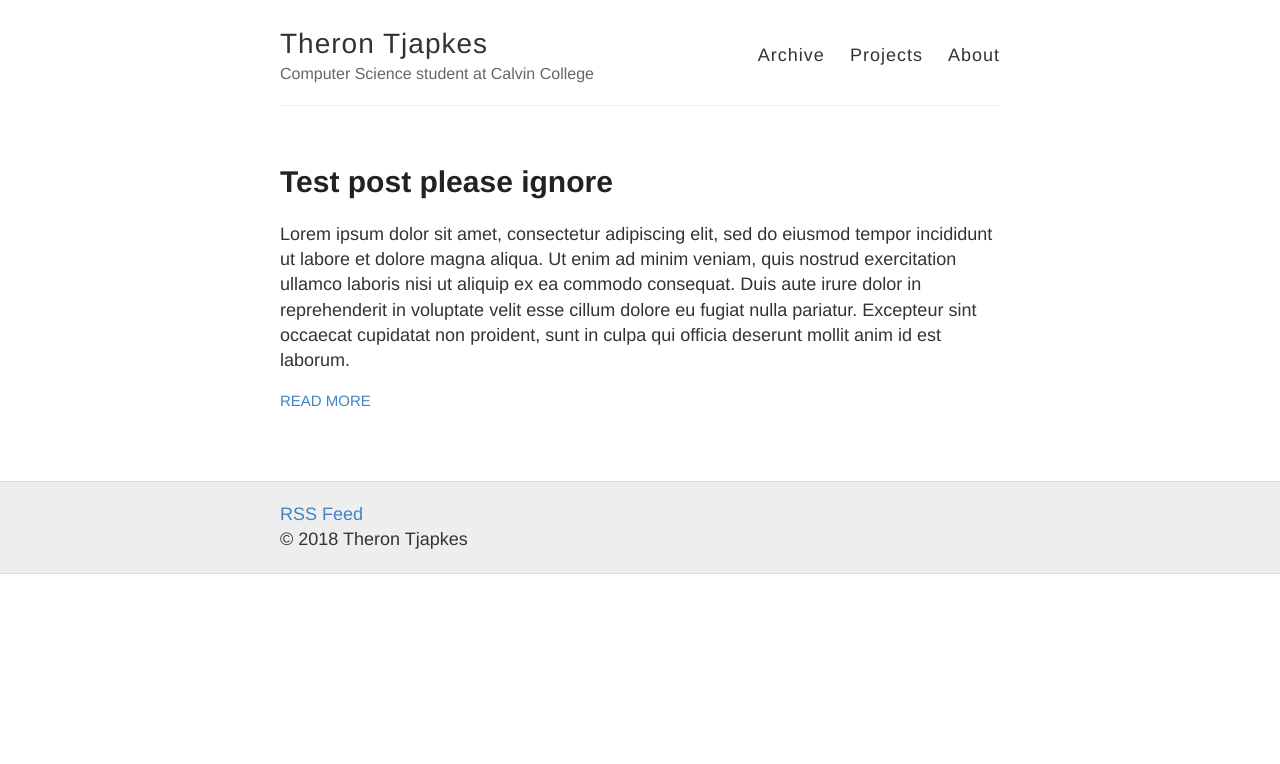
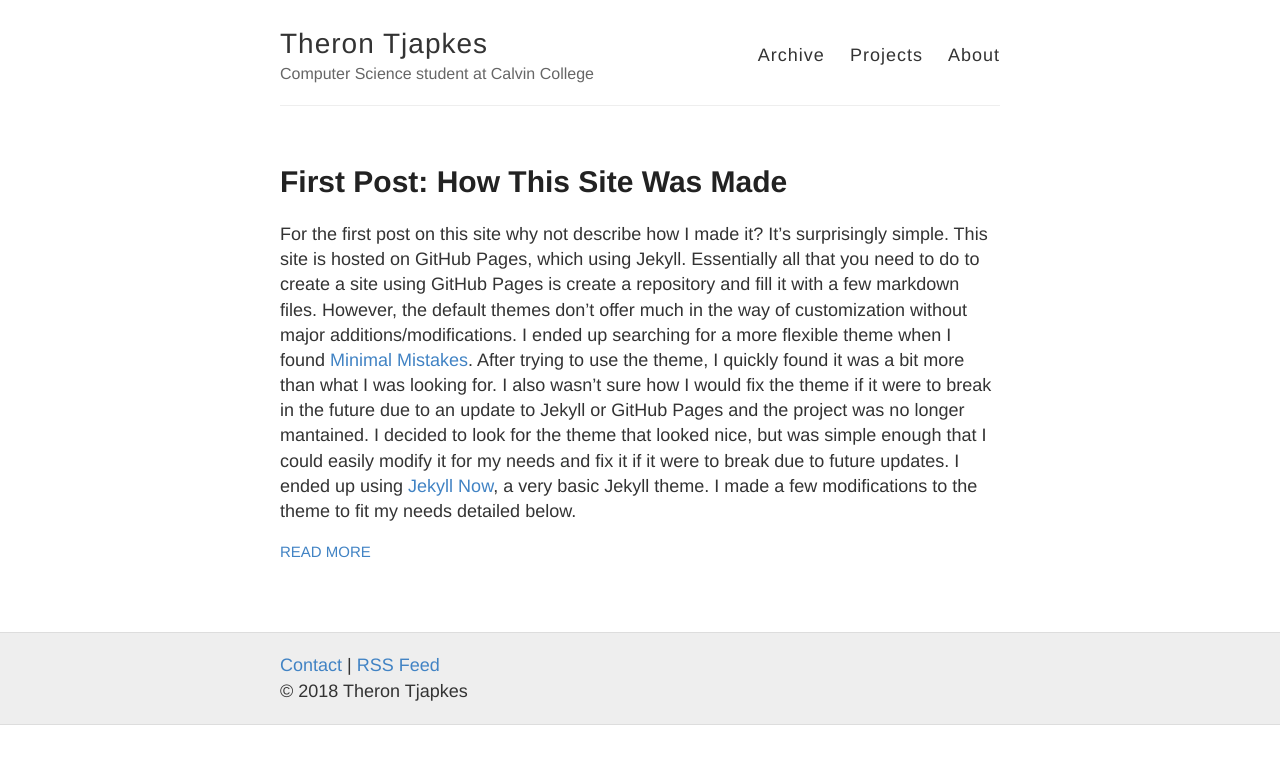
Before and after one commit to ther0n/therontjapkes.com, a Jekyll site: the page built from index.html, in a window 1280 px wide. Shown: the top 764 px of the page. Built offline with Jekyll 4.4.1, drawn with Linux system fonts in a browser that asks for light colours.

Commit message:
First post and page updates

```diff
--- a/_includes/footer.html
+++ b/_includes/footer.html
@@ -1,4 +1,4 @@
-<a href="{{ site.baseurl }}/feed.xml">RSS Feed</a>
+<a href="{{ site.baseurl }}/contact">Contact</a> | <a href="{{ site.baseurl }}/feed.xml">RSS Feed</a>
 <div class="page__footer-copyright">&copy; {{ site.time | date: '%Y' }} {{ site.name | default: site.title }}</div>
 <!-- {% if site.footer-links.dribbble %}<a href="https://dribbble.com/{{ site.footer-links.dribbble }}"><i class="svg-icon dribbble"></i></a>{% endif %}
 {% if site.footer-links.email %}<a href="mailto:{{ site.footer-links.email }}"><i class="svg-icon email"></i></a>{% endif %}
--- a/_posts/2018-08-19-test-post-please-ignore.md
+++ /dev/null
@@ -1,7 +0,0 @@
----
-layout: post
-title:  "Test post please ignore"
----
-Lorem ipsum dolor sit amet, consectetur adipiscing elit, sed do eiusmod tempor incididunt ut labore et dolore magna aliqua. Ut enim ad minim veniam, quis nostrud exercitation ullamco laboris nisi ut aliquip ex ea commodo consequat. Duis aute irure dolor in reprehenderit in voluptate velit esse cillum dolore eu fugiat nulla pariatur. Excepteur sint occaecat cupidatat non proident, sunt in culpa qui officia deserunt mollit anim id est laborum.
-
-Well you didn't really ignore it did you.....
--- /dev/null
+++ b/_posts/2018-08-20-how-this-site-was-made.md
@@ -0,0 +1,109 @@
+---
+layout: post
+title:  "First Post: How This Site Was Made"
+---
+For the first post on this site why not describe how I made it? It's surprisingly simple. This site is hosted on GitHub Pages, which using Jekyll. Essentially all that you need to do to create a site using GitHub Pages is create a repository and fill it with a few markdown files. However, the default themes don't offer much in the way of customization without major additions/modifications. I ended up searching for a more flexible theme when I found [Minimal Mistakes](https://mmistakes.github.io/minimal-mistakes/). After trying to use the theme, I quickly found it was a bit more than what I was looking for. I also wasn't sure how I would fix the theme if it were to break in the future due to an update to Jekyll or GitHub Pages and the project was no longer mantained. I decided to look for the theme that looked nice, but was simple enough that I could easily modify it for my needs and fix it if it were to break due to future updates. I ended up using [Jekyll Now](http://www.jekyllnow.com/), a very basic Jekyll theme. I made a few modifications to the theme to fit my needs detailed below.
+
+#### Landing Page
+I wanted the landing page to show the most recent posts, with the most recent post at the top of the list. To accomplish this I modified index.html to look like this:
+{% highlight html %}
+{% raw %}
+---
+layout: default
+---
+
+<div class="posts">
+  {% for post in site.posts %}
+    {% if forloop.index <= 10 %}
+      <article class="post">
+
+        <h1><a href="{{ site.baseurl }}{{ post.url }}">{{ post.title }}</a></h1>
+
+        <div class="entry">
+          {{ post.excerpt }}
+        </div>
+
+        <a href="{{ site.baseurl }}{{ post.url }}" class="read-more">Read More</a>
+      </article>
+    {% endif %}
+  {% endfor %}
+</div>
+{% endraw %}
+{% endhighlight %}
+
+This will display the 10 most recent posts, with a small excerpt from the article and a link to read more of the article.
+
+#### Top Navigation Links
+I wanted to have 4 links at the top of the page, one to the most recent posts (homepage), one to a list of all my posts (archive), a link to a page about my projects, and a link to a page about me with some contact info. The navigation links are controlled by this section of html in the file `_layout/default.html`:
+{% highlight html %}
+{% raw %}
+<nav>
+  <a href="{{ site.baseurl }}/">Blog</a>
+  <a href="{{ site.baseurl }}/about">About</a>
+</nav>
+{% endraw %}
+{% endhighlight %}
+which I modified to:
+{% highlight html %}
+{% raw %}
+<nav>
+  <a href="{{ site.baseurl }}/archive">Archive</a>
+  <a href="{{ site.baseurl }}/projects">Projects</a>
+  <a href="{{ site.baseurl }}/about">About</a>
+</nav>
+{% endraw %}
+{% endhighlight %}
+To make the links actually go to the proper pages, I created a `.md` file for each of the links. Each file requires front matter which looks like this:
+{% highlight yml %}
+{% raw %}
+---
+layout: default
+title: About
+permalink: /about/
+---
+{% endraw %}
+{% endhighlight %}
+The above front matter is used for my About page. The `layout:` key is what determines which html file from `_layout` to use. For example this posts front matter contains `layout: post` which means it uses `_layout/post.html` to format the page. The `title:` key is pretty self explanitory. The last key in the example front matter above is the `permalink:` key. This key is how to set the address for accessing the page. For example if I set `permalink: /asdfghjkl/` then going to `therontjapkes.com/asdfghjkl` would take me to that page.
+
+#### The Archive Page
+Every other page is a simple markdown file so I won't go into detail about them. The archive page is a dynamic page which will display all posts to this site, sorted by year. I did this by creating `archive.html` containing:
+{% highlight html %}
+{% raw %}
+---
+layout: default
+title: Archive
+permalink: /archive/
+---
+
+<div class="well">
+{%for post in site.posts %}
+    {% unless post.next %}
+        <h1>{{ post.date | date: '%Y' }}</h1>
+        <ul>
+    {% else %}
+        {% capture year %}{{ post.date | date: '%Y' }}{% endcapture %}
+        {% capture nyear %}{{ post.next.date | date: '%Y' }}{% endcapture %}
+        {% if year != nyear %}
+            </ul>
+            <h1>{{ post.date | date: '%Y' }}</h1>
+            <ul>
+        {% endif %}
+    {% endunless %}
+    <li><a href="{{ site.baseurl}}{{ post.url }}">{{ post.date | date: "%b %-d" }} - {{ post.title }}</a></li>
+{% endfor %}
+</ul>
+</div>
+{% endraw %}
+{% endhighlight %}
+
+#### Footer
+I didn't really like the social links at the bottom of the page with the theme by default. I don't really use any social media, and it seemed reduntant to have contact information at the bottom of the page and in my about page. I found that `default.html` has the line {%raw%}`{% include footer.html %}`{%endraw%} towards the bottom of the file. This file is located in `_includes/footer.html` and it is what I edited to make the footer appear as I wanted. This is what `_includes/footer.html` looks like after my modifications:
+{% highlight html %}
+{% raw %}
+<a href="{{ site.baseurl }}/contact">Contact</a> | <a href="{{ site.baseurl }}/feed.xml">RSS Feed</a>
+<div class="page__footer-copyright">&copy; {{ site.time | date: '%Y' }} {{ site.name | default: site.title }}</div>
+{% endraw %}
+{% endhighlight %}
+This will create a link to my contact page, and a link to an RSS feed for the site, as well as a copyright notice.
+
+I'm happy with how the site turned out with these modifications. I also am also using my modified version of [Jekyll Now](http://www.jekyllnow.com/) over on [lastminute.games](https://lastminute.games).
--- a/about.md
+++ b/about.md
@@ -4,12 +4,8 @@ title: About
 permalink: /about/
 ---
 
-Some information about you!
+I am a computer science student at Calvin College. I have interests in software development (espescially if that software is a game), and information security.
 
-### More Information
-
-A place to include any other types of information that you'd like to include about yourself.
-
-### Contact me
-
-[email@domain.com](mailto:email@domain.com)
+In my free time, I enjoy both playing and making video games. I enjoy working with computer hardware, and have built my own desktop computer which I use for both development and gaming. I also enjoy modifying my devices to do things they often weren't meant to do, for example running doom on an MP3 player. This lead to my interest in information security as most modifications rely on exploits in the device and it's software.
+## Contact me
+{% include_relative contact-info.md %}
--- a/projects.md
+++ b/projects.md
@@ -3,8 +3,35 @@ layout: page
 title: Projects
 permalink: /projects
 ---
-Below are some of my projects
+Check out some of my projects below!
+# Fun Projects
+
+### PvPanic
+PvPanic is a peer-to-peer multiplayer shooter. The goal of the project is to learn the [Godot Game Engine](https://godotengine.org/) by creating a complete game using the engine. I plan to use what I learn from this project to create a game I have been wanting to make for some time.
+
+[Learn more about PvPanic here!](https://lastminute.games/pvpanic)
+
+### Asteroids-MonoGame
+This is an incomplete recreation of the classic game Asteroids. The goal of the project was to learn how to create a simple game in MonoGame, however I decided to switch to using Godot Engine.
+
+[Check it out on GitHub](https://github.com/ther0n/Asteroids-MonoGame)
+
+# School Projects
+
 ### Music Sync
-Sync music files from a source to a destination and specify encoders for specific file types. Final project for CS 214.
+Sync music files from a source to a destination and specify encoders for specific file types. The program is written in Rust the language I choose to use for my final project in my Programming Languages course at Calvin College (CS-214).
 
-[Check it out here](https://github.com/ther0n/music_sync)
+[Check it out on GitHub](https://github.com/ther0n/music_sync)
+
+### Space Game
+This was my "passion project" for my Senior English class in high school. Our assignment was to work on a passion and write about what we learned through the process and present the result to the class. I have always wanted to create a game in space, and I decided to pursue that goal for my project. The project is in Game Maker Studio, after the class I stopped working on the project as I wanted to create the game using something open source, which is how I went to MonoGame and now to Godot Engine.
+
+[Download](/download/SpaceGame.exe)
+
+### Hamlet Game
+A video game version of a portion of Hamlet created for my Senior English class in high school. The game was created in Game Maker Studio. The game is somewhat buggy, however it is playable. Use the arrow keys to move.
+
+[Download](/download/Hamlet.exe)
+
+### Moby Dick Game
+For my American Literature class in high school, I created a arcade style game where you play as Captain Ahab and attempt to hit Moby Dick with as many harpoons as possible before he inevitably kills you. The game was created using Game Maker Studio. Unfortunately, I no longer have the source code for the game, and don't have a working executable.
```
Also changed, not shown: contact-info.md (added, +17 -0 lines), contact.md (added, +6 -0 lines), 2 other files.
